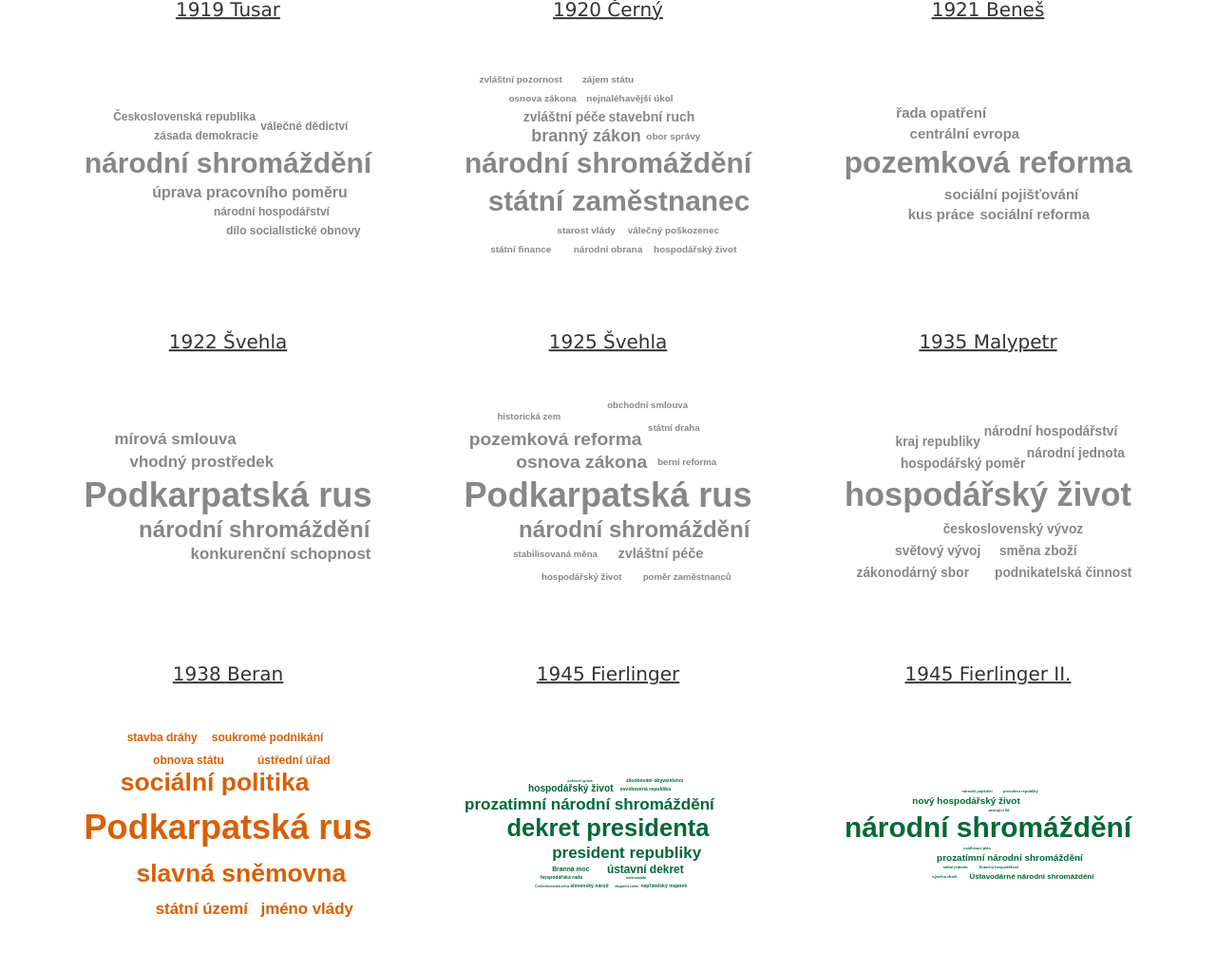
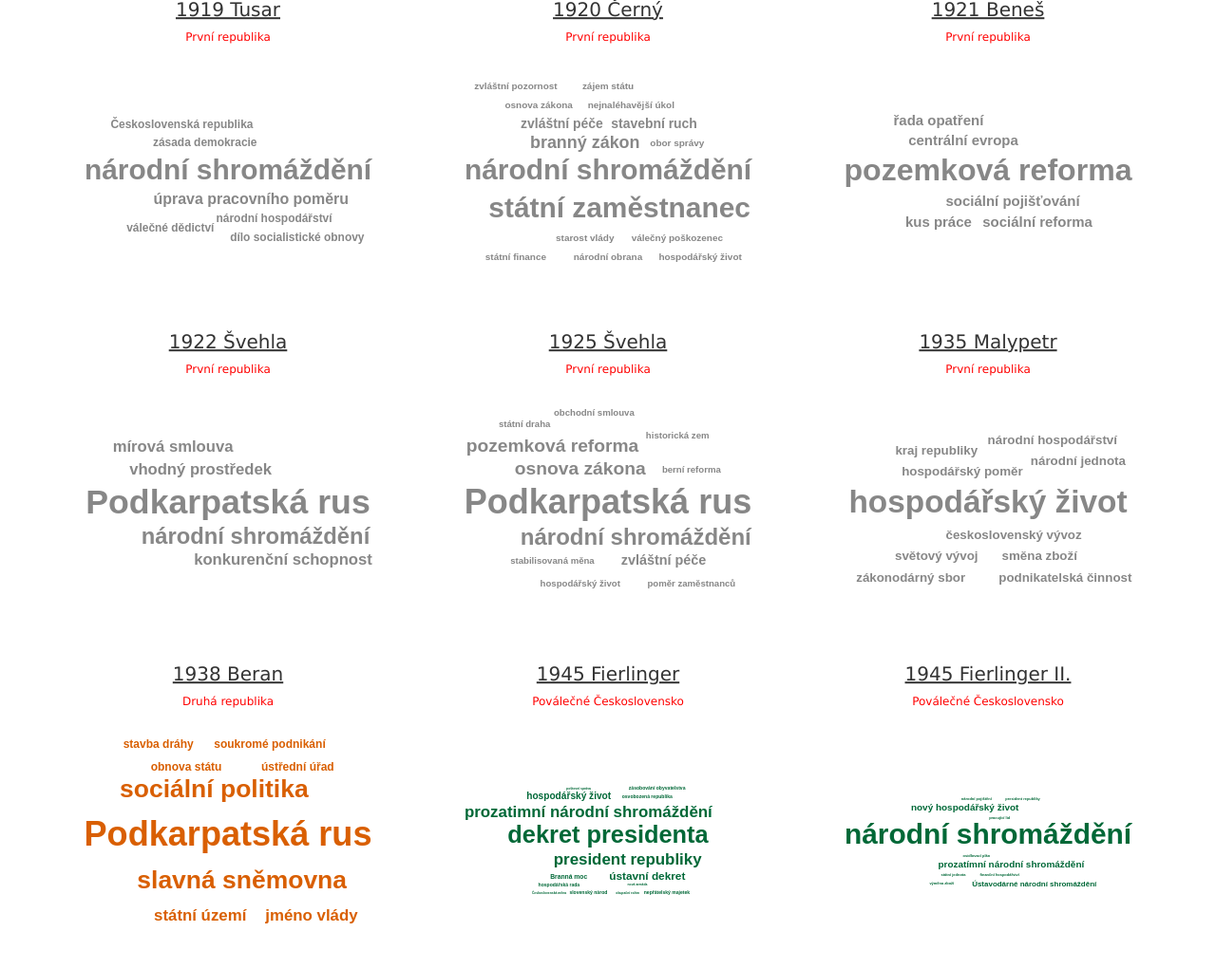
Before and after one commit to DataRozhlas/vlada-prohlaseni-wclouds, a plain HTML site: page index.html in a window 1280 px wide. Shown: the top 1021 px of the page at 95% size. Drawn offline with nearby package versions, Linux system fonts and the light colour scheme.

Commit message:
more styling

```diff
--- a/data.js
+++ b/data.js
@@ -1254,14 +1254,11 @@ var vlady = {
         'weight': 8
     }],
     '1969 Černík II.': [{
-        'name': 'Československá socialistická republika',
-        'weight': 18
-    }, {
         'name': 'socialistická zem',
         'weight': 18
     }, {
         'name': 'socialistická republika',
-        'weight': 21
+        'weight': 39
     }, {
         'name': 'komunistická strana československa',
         'weight': 18
--- a/index.html
+++ b/index.html
@@ -29,6 +29,9 @@
     .highcharts-tooltip text {
         font-size: 16px !important;
     }
+    .highcharts-tooltip tspan {
+        font-size: 16px !important;
+    }
     .highcharts-title {
         text-decoration: underline !important;
     }
@@ -54,6 +57,11 @@ function drawChart(vl) {
         credits: {
             enabled: false
         },
+        tooltip: {
+            style: {
+                fontSize: '16px'
+            }
+        },
         colors: [timeCols[meta[vl]['obd']]],
         series: [
             {
@@ -65,12 +73,23 @@ function drawChart(vl) {
             minFontSize: 1,
             type: 'wordcloud',
             data: vlady[vl].slice(0,15),
-            name: 'výskyt sousloví'
         }],
+        tooltip: {
+            formatter: function () {
+                return '<span style="text-align: center;">Sousloví <b>' + this.point.name +
+                    '</b><br> se objevilo <br><b>' + this.point.weight + 'krát</b></span>';
+            }
+        },
         title: {
             text: '<a href="javascript:window.open(\'' + meta[vl]['url'] + '\', \'\_blank\'\);">' + vl + '</b>'
         },
-        //subtitle: { text: meta[vl]['obd']}
+        subtitle: {
+            text: meta[vl]['obd'] ,
+            style: {
+                color: 'red',
+                fontSize: '15px'
+            }
+        }
     });
 };
 Object.keys(vlady).forEach(function(vl) {
```
